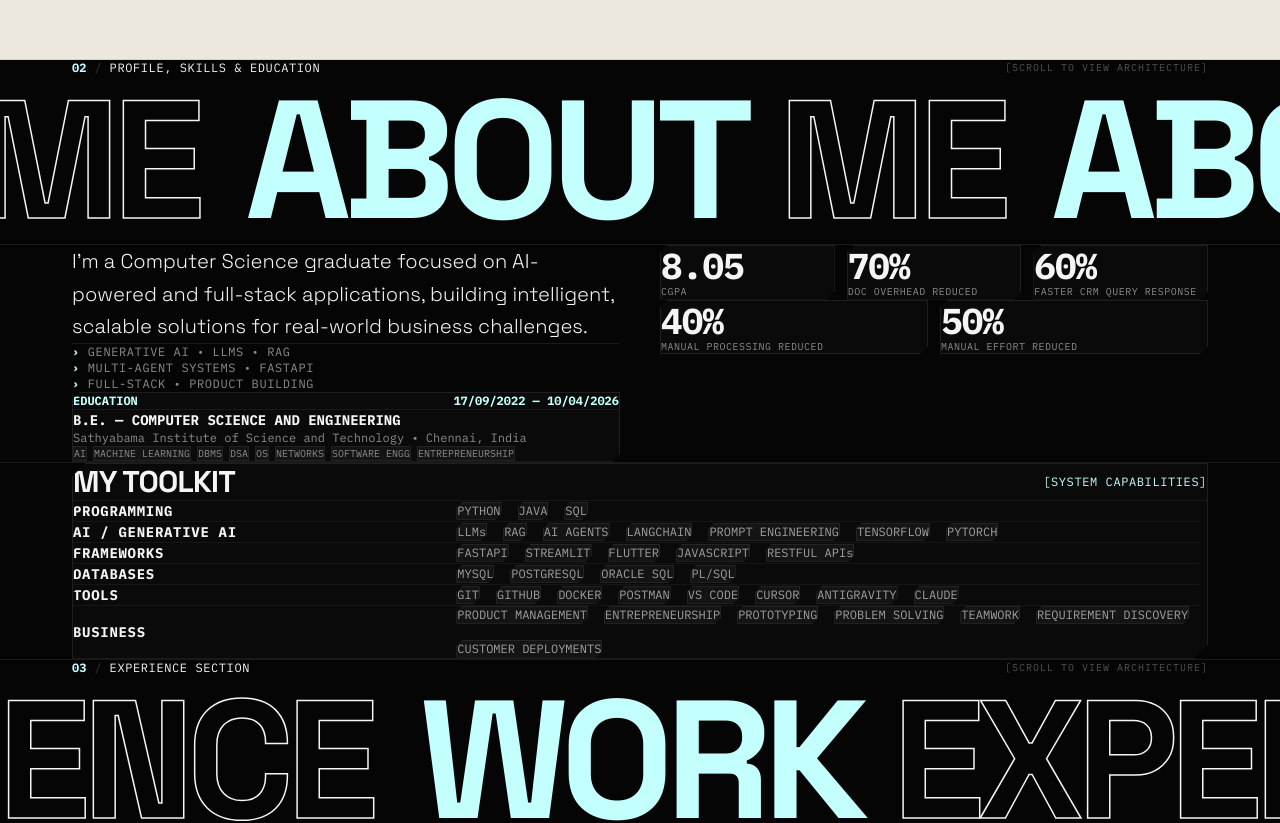
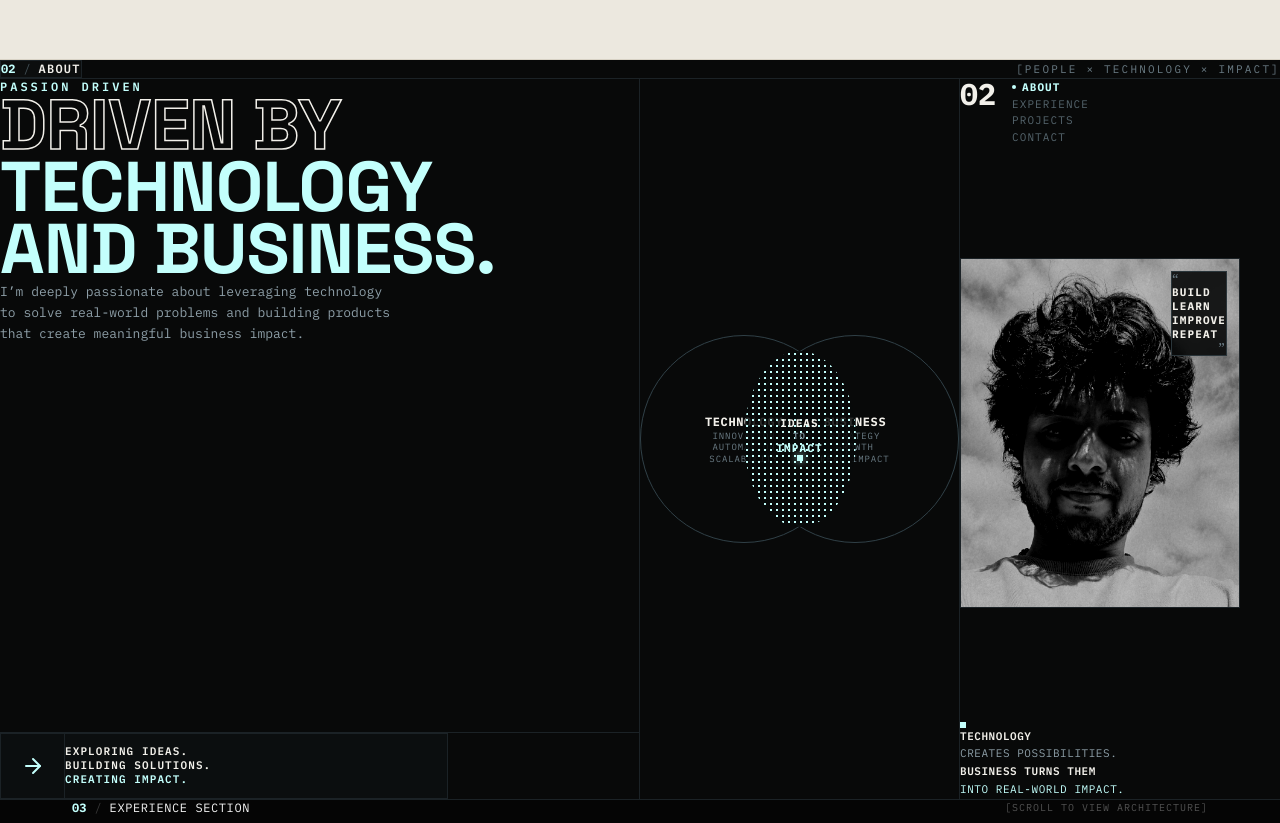
Before and after one commit to nithinag/NITHIN-portfolio, a Next.js app: page / in a window 1280 px wide. Shown: the part 1080-1903 px from the top of the page. Built offline with nearby package versions, Linux system fonts and the light colour scheme.

Commit message:
feat: recreate About section 1:1 matching reference image with Venn diagram & editorial composition

```diff
--- a/src/app/page.tsx
+++ b/src/app/page.tsx
@@ -1,7 +1,6 @@
 import Hero from "@/components/hero/Hero";
 import CompanyMarquee from "@/components/sections/CompanyMarquee";
 import AboutMe from "@/components/sections/AboutMe";
-import MyToolkit from "@/components/sections/MyToolkit";
 import WorkExperience from "@/components/sections/WorkExperience";
 import FeaturedWork from "@/components/sections/FeaturedWork";
 import InDepthLook from "@/components/sections/InDepthLook";
@@ -20,7 +19,6 @@ export default function Home() {
 
       {/* 02. ABOUT SECTION */}
       <AboutMe />
-      <MyToolkit />
 
       {/* 03. EXPERIENCE SECTION */}
       <WorkExperience />
--- a/src/components/sections/AboutMe.tsx
+++ b/src/components/sections/AboutMe.tsx
@@ -1,91 +1,203 @@
 "use client";
 
-import { portfolioData } from "@/data/portfolioData";
-import GiantSectionBanner from "@/components/ui/GiantSectionBanner";
+import { useState } from "react";
+import { ArrowRight } from "lucide-react";
 
 export default function AboutMe() {
+  const [hoveredZone, setHoveredZone] = useState<"tech" | "biz" | "overlap" | null>(null);
+
   return (
-    <section id="about" className="w-full bg-[#050505] text-[#F5F5F5] border-b border-[#1a1a1a]">
-      <GiantSectionBanner
-        number="02"
-        category="PROFILE, SKILLS & EDUCATION"
-        word1="ABOUT"
-        word2="ME"
-      />
-
-      <div className="portfolio-container py-16 md:py-24">
-        <div className="grid grid-cols-1 lg:grid-cols-12 gap-10 items-start">
-          {/* Left: Bio & Taglines */}
-          <div className="lg:col-span-6 space-y-6">
-            <p className="text-base sm:text-lg md:text-xl text-[#F5F5F5] leading-relaxed font-light">
-              {portfolioData.personal.bioShort}
-            </p>
-
-            <div className="pt-4 border-t border-[#1a1a1a] space-y-2 font-mono-code text-xs text-[#8B8B8B] tracking-wider">
-              {portfolioData.personal.focusTags.map((tag, i) => (
-                <div key={i} className="flex items-center gap-2">
-                  <span className="text-[var(--accent-theme)] font-bold">›</span>
-                  <span>{tag}</span>
-                </div>
-              ))}
+    <section id="about" className="w-full bg-[#080909] text-[#F2F0EA] border-b border-[#1b2226] select-none">
+      {/* ========================================================================= */}
+      {/* 1. TOP HEADER ROW */}
+      {/* ========================================================================= */}
+      <div className="w-full border-b border-[#1b2226] px-4 sm:px-8 md:px-12 lg:px-16 py-3 flex items-center justify-between font-mono-code text-[11px] sm:text-xs">
+        {/* Left: 02 / ABOUT */}
+        <div className="flex items-center gap-2 px-3 py-1 border border-[#1b2226] bg-[#0c0e0e] text-[#F2F0EA]">
+          <span className="font-bold text-[#C3FFFC]">02</span>
+          <span className="text-[#445258]">/</span>
+          <span className="tracking-widest font-semibold">ABOUT</span>
         </div>
 
-            {/* Education Summary Card */}
-            <div className="p-6 bg-[#0a0a0a] border border-[#1f1f1f] clip-chamfer space-y-3 font-mono-code text-xs mt-6">
-              <div className="flex items-center justify-between border-b border-[#1a1a1a] pb-2 text-[var(--accent-theme)] font-bold">
-                <span>EDUCATION</span>
-                <span>17/09/2022 — 10/04/2026</span>
+        {/* Right: [PEOPLE × TECHNOLOGY × IMPACT] */}
+        <div className="tracking-[0.2em] text-[#6b7c85] text-[10px] sm:text-[11px] uppercase">
+          [PEOPLE × TECHNOLOGY × IMPACT]
         </div>
-              <div className="text-sm font-bold text-[#F5F5F5]">
-                B.E. — COMPUTER SCIENCE AND ENGINEERING
       </div>
-              <div className="text-[#8B8B8B]">
-                Sathyabama Institute of Science and Technology • Chennai, India
+
+      {/* ========================================================================= */}
+      {/* 2. MAIN ABOUT 3-ZONE EDITORIAL GRID */}
+      {/* ========================================================================= */}
+      <div className="w-full grid grid-cols-1 lg:grid-cols-12 min-h-[640px] xl:min-h-[720px]">
+        {/* ======================================================================= */}
+        {/* ZONE 1: LEFT (~52% - lg:col-span-6 xl:col-span-6) */}
+        {/* ======================================================================= */}
+        <div className="lg:col-span-6 xl:col-span-6 border-b lg:border-b-0 lg:border-r border-[#1b2226] p-6 sm:p-10 md:p-12 xl:p-16 flex flex-col justify-between space-y-8">
+          <div className="space-y-6">
+            {/* Top Label */}
+            <div className="font-mono-code text-[11px] sm:text-xs font-semibold text-[#C3FFFC] tracking-[0.25em] uppercase">
+              PASSION DRIVEN
             </div>
-              <div className="pt-2 text-[10px] text-[#666] flex flex-wrap gap-1.5 uppercase">
-                {["AI", "Machine Learning", "DBMS", "DSA", "OS", "Networks", "Software Engg", "Entrepreneurship"].map((s) => (
-                  <span key={s} className="px-2 py-0.5 bg-[#141414] border border-[#222] text-[#8B8B8B]">
-                    {s}
-                  </span>
-                ))}
+
+            {/* Enormous Display Typography */}
+            <div className="space-y-0 leading-[0.88] tracking-[-0.04em]">
+              <div
+                className="text-[clamp(2.8rem,5.5vw,5.6rem)] font-black uppercase text-transparent"
+                style={{ WebkitTextStroke: "1.5px #F2F0EA" }}
+              >
+                DRIVEN BY
+              </div>
+              <div className="text-[clamp(2.8rem,5.5vw,5.6rem)] font-black uppercase text-[#C3FFFC]">
+                TECHNOLOGY
+              </div>
+              <div className="text-[clamp(2.8rem,5.5vw,5.6rem)] font-black uppercase text-[#C3FFFC]">
+                AND BUSINESS.
+              </div>
+            </div>
+
+            {/* Personal Statement */}
+            <p className="font-mono-code text-xs sm:text-sm md:text-[13px] text-[#8e9fa8] leading-relaxed max-w-lg pt-2 font-light">
+              I’m deeply passionate about leveraging technology <br className="hidden sm:inline" />
+              to solve real-world problems and building products <br className="hidden sm:inline" />
+              that create meaningful business impact.
+            </p>
+          </div>
+
+          {/* Bottom Left Statement Box */}
+          <div className="pt-6 border-t border-[#1b2226]">
+            <div className="flex items-center border border-[#1b2226] bg-[#0b0e0f] w-full max-w-md">
+              {/* Left Arrow Sub-Box */}
+              <div className="w-14 sm:w-16 h-14 sm:h-16 flex items-center justify-center border-r border-[#1b2226] text-[#C3FFFC] shrink-0">
+                <ArrowRight className="w-5 h-5 sm:w-6 sm:h-6" />
+              </div>
+
+              {/* Right Text */}
+              <div className="px-4 sm:px-6 py-2 font-mono-code text-[10px] sm:text-[11px] text-[#F2F0EA] tracking-widest font-semibold uppercase leading-tight space-y-0.5">
+                <p>EXPLORING IDEAS.</p>
+                <p>BUILDING SOLUTIONS.</p>
+                <p className="text-[#C3FFFC]">CREATING IMPACT.</p>
+              </div>
             </div>
           </div>
         </div>
 
-          {/* Right: Stats Grid (5 stats aligned like blueprint) */}
-          <div className="lg:col-span-6">
-            <div className="grid grid-cols-1 sm:grid-cols-3 gap-3">
-              {/* Row 1: 3 cards */}
-              {portfolioData.personal.stats.slice(0, 3).map((stat, i) => (
+        {/* ======================================================================= */}
+        {/* ZONE 2: CENTER (~26% - lg:col-span-3 xl:col-span-3) — VENN DIAGRAM */}
+        {/* ======================================================================= */}
+        <div className="lg:col-span-3 xl:col-span-3 border-b lg:border-b-0 lg:border-r border-[#1b2226] p-6 sm:p-8 flex flex-col items-center justify-center relative overflow-hidden bg-[#080909]">
+          {/* Venn Diagram Container */}
+          <div className="relative w-full max-w-[340px] aspect-[1.35/1] flex items-center justify-center my-auto">
+            {/* Left Circle: TECHNOLOGY */}
             <div
-                  key={i}
-                  className="p-5 bg-[#0a0a0a] border border-[#1f1f1f] hover:border-[var(--accent-theme)] transition-colors group clip-chamfer"
+              onMouseEnter={() => setHoveredZone("tech")}
+              onMouseLeave={() => setHoveredZone(null)}
+              className={`absolute left-0 w-44 h-44 sm:w-52 sm:h-52 rounded-full border border-[#304047] transition-all duration-300 flex flex-col items-center justify-center cursor-pointer ${
+                hoveredZone === "tech" ? "border-[#C3FFFC] bg-[#0e1619]/60 shadow-[0_0_25px_rgba(195,255,252,0.15)]" : "bg-transparent"
+              }`}
             >
-                  <div className="text-2xl sm:text-3xl lg:text-4xl font-black text-[#F5F5F5] group-hover:text-[var(--accent-theme)] transition-colors font-mono-code tracking-tight">
-                    {stat.value}
+              <div className="pr-10 sm:pr-12 text-center space-y-1 select-none">
+                <div className="font-mono-code text-[11px] sm:text-xs font-black tracking-wider uppercase text-[#F2F0EA]">
+                  TECHNOLOGY
                 </div>
-                  <div className="font-mono-code text-[10px] text-[#8B8B8B] uppercase tracking-wider mt-2 leading-tight">
-                    {stat.label}
+                <div className="font-mono-code text-[8px] sm:text-[9px] text-[#6b7c85] uppercase tracking-widest leading-tight space-y-0.5 pt-1">
+                  <p>INNOVATION</p>
+                  <p>AUTOMATION</p>
+                  <p>SCALABILITY</p>
                 </div>
               </div>
-              ))}
             </div>
 
-            <div className="grid grid-cols-1 sm:grid-cols-2 gap-3 mt-3">
-              {/* Row 2: 2 cards */}
-              {portfolioData.personal.stats.slice(3, 5).map((stat, i) => (
+            {/* Right Circle: BUSINESS */}
             <div
-                  key={i}
-                  className="p-5 bg-[#0a0a0a] border border-[#1f1f1f] hover:border-[var(--accent-theme)] transition-colors group clip-chamfer"
+              onMouseEnter={() => setHoveredZone("biz")}
+              onMouseLeave={() => setHoveredZone(null)}
+              className={`absolute right-0 w-44 h-44 sm:w-52 sm:h-52 rounded-full border border-[#304047] transition-all duration-300 flex flex-col items-center justify-center cursor-pointer ${
+                hoveredZone === "biz" ? "border-[#C3FFFC] bg-[#0e1619]/60 shadow-[0_0_25px_rgba(195,255,252,0.15)]" : "bg-transparent"
+              }`}
             >
-                  <div className="text-2xl sm:text-3xl lg:text-4xl font-black text-[#F5F5F5] group-hover:text-[var(--accent-theme)] transition-colors font-mono-code tracking-tight">
-                    {stat.value}
+              <div className="pl-10 sm:pl-12 text-center space-y-1 select-none">
+                <div className="font-mono-code text-[11px] sm:text-xs font-black tracking-wider uppercase text-[#F2F0EA]">
+                  BUSINESS
                 </div>
-                  <div className="font-mono-code text-[10px] text-[#8B8B8B] uppercase tracking-wider mt-2 leading-tight">
-                    {stat.label}
+                <div className="font-mono-code text-[8px] sm:text-[9px] text-[#6b7c85] uppercase tracking-widest leading-tight space-y-0.5 pt-1">
+                  <p>STRATEGY</p>
+                  <p>GROWTH</p>
+                  <p>REAL IMPACT</p>
                 </div>
               </div>
-              ))}
+            </div>
+
+            {/* Center Overlap Lens: IDEAS TO IMPACT */}
+            <div
+              onMouseEnter={() => setHoveredZone("overlap")}
+              onMouseLeave={() => setHoveredZone(null)}
+              className={`relative z-10 w-24 h-36 sm:w-28 sm:h-44 rounded-[50%] flex flex-col items-center justify-center text-center p-2 cursor-pointer transition-all duration-300 ${
+                hoveredZone === "overlap" ? "scale-105" : ""
+              }`}
+              style={{
+                backgroundImage: "radial-gradient(#C3FFFC 1px, transparent 1px)",
+                backgroundSize: "6px 6px",
+                backgroundColor: "rgba(8, 10, 10, 0.85)",
+              }}
+            >
+              <div className="font-mono-code text-[10px] sm:text-[11px] font-black uppercase tracking-widest text-[#F2F0EA] leading-tight space-y-0.5">
+                <p>IDEAS</p>
+                <p className="text-[#6b7c85] text-[9px]">TO</p>
+                <p className="text-[#C3FFFC]">IMPACT</p>
+              </div>
+              <div className="w-1.5 h-1.5 bg-[#C3FFFC] mt-2 shadow-[0_0_8px_#C3FFFC]" />
+            </div>
+          </div>
+        </div>
+
+        {/* ======================================================================= */}
+        {/* ZONE 3: RIGHT (~22% - lg:col-span-3 xl:col-span-3) — PORTRAIT & QUOTE */}
+        {/* ======================================================================= */}
+        <div className="lg:col-span-3 xl:col-span-3 p-6 sm:p-8 flex flex-col justify-between space-y-6 bg-[#080909]">
+          {/* Top: 02 & Sub-Navigation */}
+          <div className="flex items-start gap-4">
+            <span className="font-mono-code text-3xl font-black text-[#F2F0EA] leading-none">
+              02
+            </span>
+            <div className="font-mono-code text-[10px] sm:text-[11px] space-y-1 uppercase tracking-widest">
+              <div className="flex items-center gap-1.5 text-[#C3FFFC] font-bold">
+                <span className="w-1 h-1 bg-[#C3FFFC] rounded-full" />
+                <span>ABOUT</span>
+              </div>
+              <div className="text-[#55656d]">EXPERIENCE</div>
+              <div className="text-[#55656d]">PROJECTS</div>
+              <div className="text-[#55656d]">CONTACT</div>
+            </div>
+          </div>
+
+          {/* Portrait & Editorial Quote Board */}
+          <div className="relative w-full aspect-[4/5] max-w-[280px] mx-auto border border-[#1b2226] bg-[#050505] overflow-hidden group">
+            {/* Black & White High Contrast Portrait */}
+            <img
+              src="/images/portrait.jpg"
+              alt="Nithin Nagabushanam"
+              className="w-full h-full object-cover grayscale contrast-125 brightness-95 opacity-90 group-hover:scale-105 group-hover:opacity-100 transition-all duration-700"
+            />
+
+            {/* Handwritten / Editorial Quote Overlay (Right side of portrait) */}
+            <div className="absolute top-3 right-3 bg-[#080909]/90 border border-[#2a353a] p-3 font-mono-code text-[10px] sm:text-[11px] text-[#F2F0EA] tracking-widest leading-tight uppercase backdrop-blur-sm">
+              <span className="text-[#6b7c85] font-serif text-sm leading-none block">“</span>
+              <p className="font-bold">BUILD</p>
+              <p className="font-bold">LEARN</p>
+              <p className="font-bold">IMPROVE</p>
+              <p className="font-bold">REPEAT</p>
+              <span className="text-[#6b7c85] font-serif text-sm leading-none block text-right">”</span>
+            </div>
+          </div>
+
+          {/* Bottom Right Statement */}
+          <div className="space-y-2 pt-2">
+            <div className="w-1.5 h-1.5 bg-[#C3FFFC]" />
+            <div className="font-mono-code text-[10px] sm:text-[11px] uppercase tracking-wider text-[#8e9fa8] leading-relaxed">
+              <p className="text-[#F2F0EA] font-semibold">TECHNOLOGY</p>
+              <p>CREATES POSSIBILITIES.</p>
+              <p className="text-[#F2F0EA] font-semibold pt-1">BUSINESS TURNS THEM</p>
+              <p className="text-[#C3FFFC]">INTO REAL-WORLD IMPACT.</p>
             </div>
           </div>
         </div>
```
Lines whose indentation alone changed are shown as unchanged.
